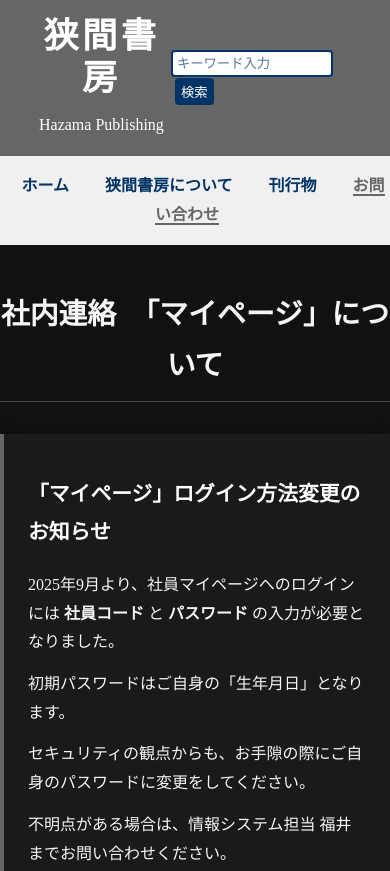
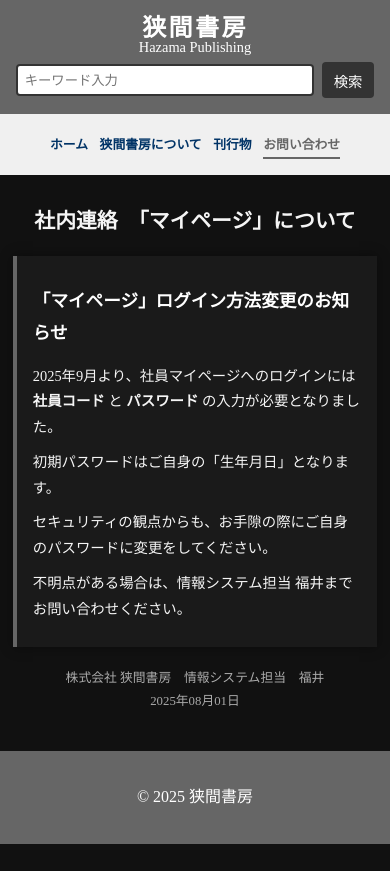
Before and after one commit to hazamashobo/aboutmypage, a plain HTML site: page index.html in a window 390 px wide. Shown: the top 871 px of the page. After the commit the page ends 844 px from the top, so only its background shows below. Drawn offline with Linux system fonts and the light colour scheme.

Commit message:
Update index.html

```diff
--- a/index.html
+++ b/index.html
@@ -2,14 +2,23 @@
 <html lang="ja">
 <head>
   <meta charset="UTF-8">
+  <meta name="viewport" content="width=device-width, initial-scale=1.0">
   <title>社内連絡　マイページについて | 狭間書房</title>
   <style>
+    html, body {
+      height: 100%;
+      margin: 0;
+      padding: 0;
+      width: 100%;
+      overflow-x: hidden;
+      display: flex;
+      flex-direction: column;
+    }
+
     body {
       background-color: #111;
       color: #f5f5f5;
       font-family: "Hiragino Mincho ProN", "MS Mincho", serif;
-      margin: 0;
-      padding: 0;
       line-height: 1.8;
     }
 
@@ -21,20 +30,39 @@
       padding: 1em 2em;
       background-color: #666;
       color: #fff;
+      flex-shrink: 0;
+      gap: 2em;
+      box-sizing: border-box;
+      width: 100%;
     }
     .title-wrapper {
       display: flex;
       flex-direction: column;
     }
+    .title-wrapper a {
+      text-decoration: none;
+      color: #fff;
+      display: flex;
+      flex-direction: column;
+      cursor: pointer;
+    }
+    .title-wrapper a:hover h1 {
+      opacity: 0.8;
+      transition: opacity 0.3s ease;
+    }
     header h1 {
       margin: 0;
-      font-size: 2.2em;
+      font-size: 3em;
       letter-spacing: 0.1em;
-      line-height: 1.2;
+      line-height: 1;
       border: none;
+      font-family: "Hiragino Mincho ProN", "MS Mincho", serif;
+      font-weight: 700;
     }
     .subtitle {
       margin: 0;
+      padding: 0;
+      line-height: 1;
       font-size: 1em;
       text-align: center;
       color: #fff;
@@ -44,29 +72,38 @@
     .search {
       display: flex;
       align-items: center;
+      gap: 0.5em;
+      flex-shrink: 0;
+      margin-left: auto;
+    }
+    .search form {
+      display: flex;
+      align-items: center;
+      gap: 0.5em;
     }
     .search input {
       padding: 4px;
-      border: 2px solid #003366;
+      border: 2px solid #333;
       border-radius: 4px;
       width: 150px;
       background-color: #fff;
-      color: #003366;
+      color: #333;
     }
     .search input::placeholder {
-      color: #003366aa;
+      color: #333aa;
     }
     .search button {
       padding: 4px 6px;
-      margin-left: 4px;
       border-radius: 4px;
       border: none;
-      background-color: #003366;
+      background-color: #333;
       color: #fff;
       cursor: pointer;
+      white-space: nowrap;
+      flex-shrink: 0;
     }
     .search button:hover {
-      background-color: #001f33;
+      background-color: #222;
     }
 
     /* ナビゲーション */
@@ -74,12 +111,18 @@
       text-align: center;
       padding: 1em 0;
       background-color: #f0f0f0;
+      flex-shrink: 0;
+      overflow-x: auto;
+      box-sizing: border-box;
+      width: 100%;
     }
     nav a {
       color: #003366;
       margin: 0 1em;
       text-decoration: none;
       font-weight: bold;
+      display: inline-block;
+      white-space: nowrap;
     }
     nav a:hover {
       color: #666;
@@ -89,12 +132,20 @@
       border-bottom: 2px solid #666;
     }
 
-    /* コンテンツ */
-    h1 {
-      font-size: 1.8em;
-      margin: 1.5em 0 0.5em;
-      padding-bottom: 0.3em;
-      border-bottom: 1px solid #444;
+    /* メインコンテンツ */
+    main {
+      flex: 1;
+      max-width: 1200px;
+      margin: 2em auto;
+      padding: 0 2em;
+      width: 100%;
+      box-sizing: border-box;
+    }
+
+    main h1 {
+      color: #f5f5f5;
+      font-size: 2em;
+      margin-bottom: 1em;
       text-align: center;
     }
 
@@ -105,6 +156,7 @@
       background-color: #1a1a1a;
       border-left: 4px solid #666;
       box-shadow: 0 0 12px rgba(0,0,0,0.4);
+      box-sizing: border-box;
     }
     .notice h2 {
       font-size: 1.3em;
@@ -113,31 +165,172 @@
     }
     .notice p {
       margin: 0.8em 0;
+      word-wrap: break-word;
+    }
+
+    /* フッター情報 */
+    .footer2 {
+      max-width: 800px;
+      margin: 3em auto 2em;
+      font-size: 0.9em;
+      color: #aaa;
+      text-align: right;
+      padding: 0 2em;
+      box-sizing: border-box;
     }
 
     /* フッター */
-    .footer2 {
-      margin: 3em auto;
-      font-size: 0.9em;
-      color: #aaa;
-      text-align: right;
-      max-width: 800px;
-    }
-
     footer {
       background-color: #666;
       color: #ffffff;
       text-align: center;
       padding: 1em;
-      margin-top: 2em;
+      flex-shrink: 0;
+      margin-top: auto;
+      box-sizing: border-box;
+      width: 100%;
+    }
+
+    /* レスポンシブ */
+    @media (max-width: 768px) {
+      header {
+        padding: 1em;
+        justify-content: center;
+        text-align: center;
+        flex-wrap: wrap;
+        gap: 1em;
+      }
+
+      header h1 {
+        font-size: 2em;
+      }
+
+      .title-wrapper {
+        width: 100%;
+      }
+
+      .search {
+        width: 100%;
+      }
+
+      .search form {
+        width: 100%;
+        display: flex;
+      }
+
+      .search input {
+        width: 100%;
+        flex: 1;
+      }
+
+      nav a {
+        margin: 0 0.5em;
+        font-size: 0.9em;
+      }
+
+      main {
+        padding: 0 1em;
+        margin: 1em auto;
+      }
+
+      main h1 {
+        font-size: 1.5em;
+      }
+
+      .notice {
+        padding: 1.2em;
+        margin: 1.5em auto;
+      }
+
+      .notice h2 {
+        font-size: 1.2em;
+      }
+
+      .notice p {
+        font-size: 0.95em;
+      }
+
+      .footer2 {
+        padding: 0 1em;
+        margin: 2em auto 1.5em;
+        font-size: 0.85em;
+      }
+    }
+
+    @media (max-width: 480px) {
+      header {
+        flex-direction: column;
+        gap: 0.5em;
+      }
+
+      header h1 {
+        font-size: 1.5em;
+      }
+
+      .subtitle {
+        font-size: 0.9em;
+      }
+
+      .search {
+        width: 100%;
+      }
+
+      .search input {
+        width: 100%;
+        padding: 0.5em;
+      }
+
+      .search button {
+        padding: 0.5em 0.8em;
+        font-size: 0.9em;
+      }
+
+      nav a {
+        margin: 0 0.3em;
+        font-size: 0.8em;
+      }
+
+      main {
+        padding: 0 0.8em;
+        margin: 0.8em auto;
+      }
+
+      main h1 {
+        font-size: 1.3em;
+        margin-bottom: 0.8em;
+      }
+
+      .notice {
+        padding: 1em;
+        margin: 1em auto;
+      }
+
+      .notice h2 {
+        font-size: 1.1em;
+        margin-bottom: 0.8em;
+      }
+
+      .notice p {
+        font-size: 0.9em;
+        margin: 0.6em 0;
+      }
+
+      .footer2 {
+        padding: 0 0.8em;
+        margin: 1.5em auto 1em;
+        font-size: 0.8em;
+        text-align: center;
+      }
     }
   </style>
 </head>
 <body>
   <header>
     <div class="title-wrapper">
+      <a href="https://hazamashobo.github.io/main/index.html">
         <h1>狭間書房</h1>
         <p class="subtitle">Hazama Publishing</p>
+      </a>
     </div>
     <div class="search">
       <form action="https://hazamashobo.github.io/result/" method="get">
@@ -154,6 +347,7 @@
     <a href="https://hazamashobo.github.io/contact/index.html" class="active">お問い合わせ</a>
   </nav>
 
+  <main>
     <h1>社内連絡　「マイページ」について</h1>
 
     <div class="notice">
@@ -168,6 +362,7 @@
       株式会社 狭間書房　情報システム担当　福井<br>
       2025年08月01日
     </div>
+  </main>
 
   <footer>
     <p>© 2025 狭間書房</p>
```
Lines whose indentation alone changed are shown as unchanged.
